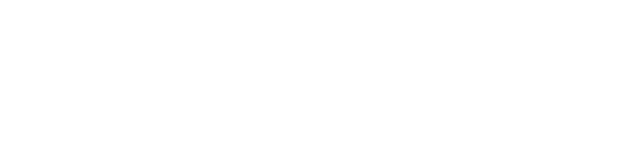
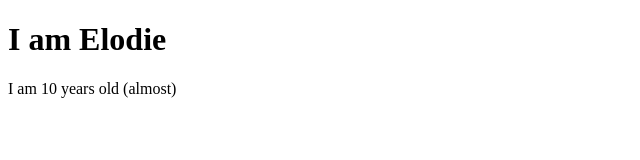
Before and after one commit to miloden/Elodies_Webpage, a plain HTML site: page index.html in a window 1280 px wide. Shown: the whole page, without its empty margins (0-640 px from the left). Drawn offline with Linux system fonts and the light colour scheme.

Commit message:
Added first piece of text

```diff
--- a/index.html
+++ b/index.html
@@ -1,7 +1,10 @@
 <!DOCTYPE html>
 <html>
     <head>
+        <title>Elodie.Denn</title>
     </head>
     <body>
+        <h1>I am Elodie</h1>
+        <p>I am 10 years old (almost)<p>
     </body>
 </html>
```
